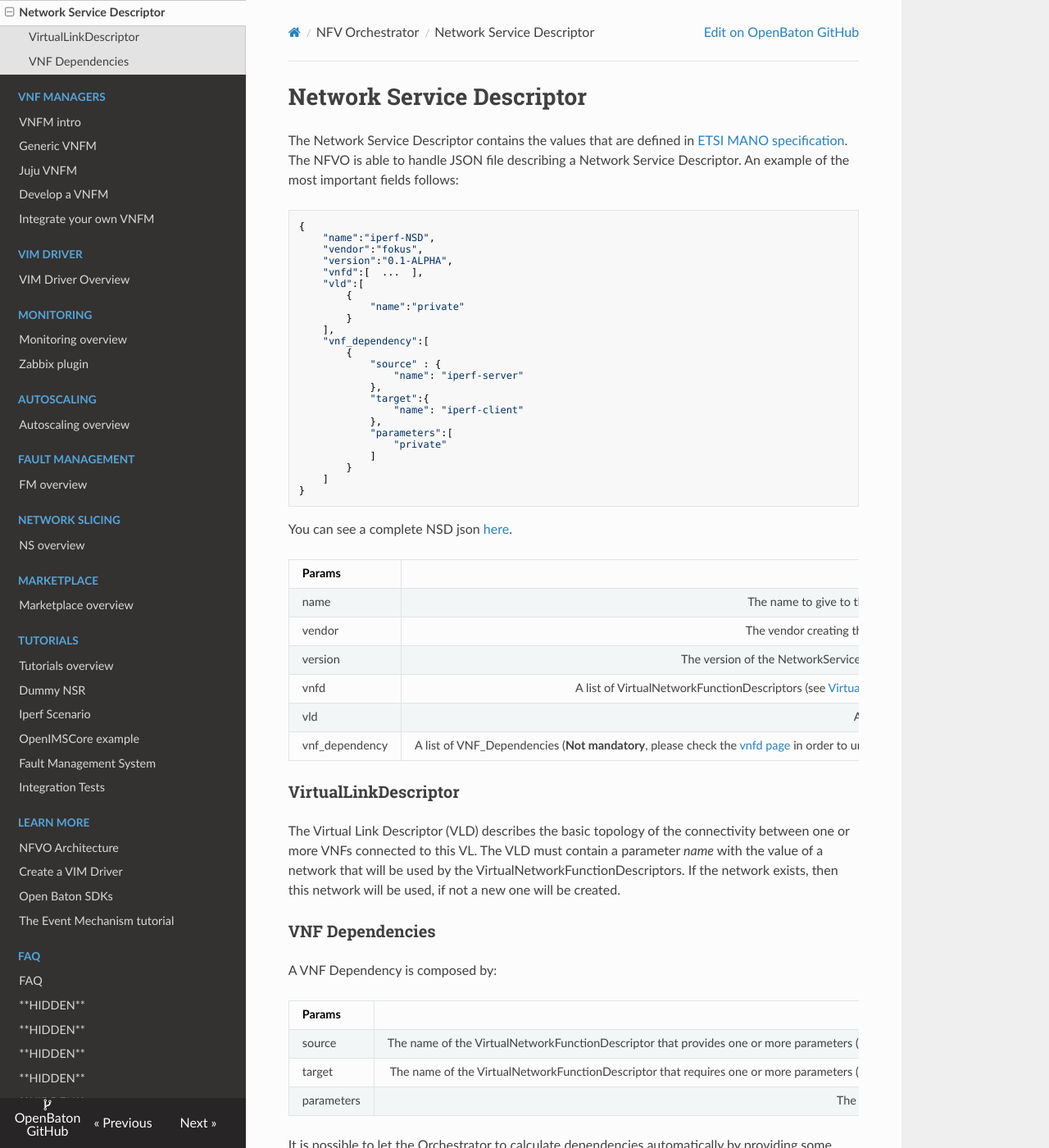
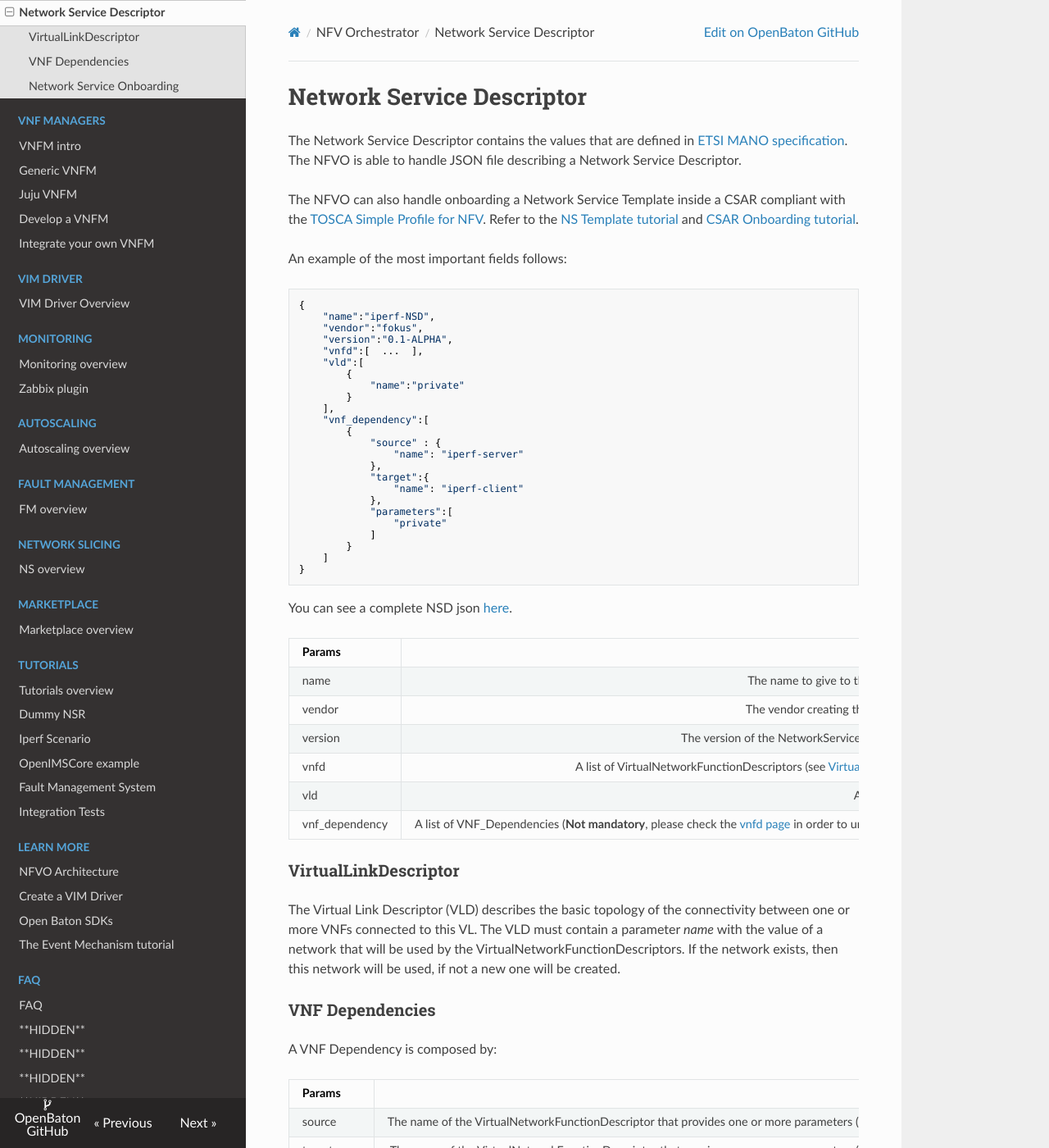
Before and after one commit to openbaton/docs, an MkDocs documentation site: the page built from docs/ns-descriptor.md, in a window 1280 px wide and 1400 px high. Shown: the whole window at 82% size. Built offline with MkDocs 1.6.1, drawn with Linux system fonts in a browser that asks for light colours; nearby versions of some CDN libraries; old or Windows-style settings are respelled for this version of MkDocs; some of the changed text lies outside the part shown.

Commit message:
imp: update doc

````diff
--- a/docs/ns-descriptor.md
+++ b/docs/ns-descriptor.md
@@ -1,6 +1,10 @@
 # Network Service Descriptor
 
-The Network Service Descriptor contains the values that are defined in [ETSI MANO specification][nfv-mano]. The NFVO is able to handle JSON file describing a Network Service Descriptor. An example of the most important fields follows:
+The Network Service Descriptor contains the values that are defined in [ETSI MANO specification][nfv-mano]. The NFVO is able to handle JSON file describing a Network Service Descriptor.
+
+The NFVO can also handle onboarding a Network Service Template inside a CSAR compliant with the [TOSCA Simple Profile for NFV][tosca]. Refer to the [NS Template tutorial][ns-template] and [CSAR Onboarding tutorial][csar-onboard].
+
+ An example of the most important fields follows:
 
 ```
 {
@@ -58,6 +62,10 @@
 
 It is possible to let the Orchestrator to calculate dependencies automatically by providing some parameters in the VNF Descriptor part. Please check the [VNF Descriptor page](vnf-descriptor)
 
+### Network Service Onboarding
+
+After saving the NSD as json you could easily upload it via the [Dashboard][dashboard] or the [Command Line Interface][cli].
+
 <!---
 References
 -->
@@ -67,6 +75,11 @@
 [vnf-parameters]:vnf-parameters
 [nfv-mano]: http://www.etsi.org/deliver/etsi_gs/NFV-MAN/001_099/001/01.01.01_60/gs_NFV-MAN001v010101p.pdf
 [nsd-iperf]:nsd-json-example.md
+[tosca]:http://docs.oasis-open.org/tosca/tosca-nfv/v1.0/csd03/tosca-nfv-v1.0-csd03.pdf
+[csar-onboard]:tosca-CSAR-onboarding
+[ns-template]:tosca-nsd
+[dashboard]:nfvo-how-to-use-gui
+[cli]:nfvo-how-to-use-cli
 
 <!---
 Script for open external links in a new tab
````
Also changed, not shown: docs/vnf-package.md (+3 -2 lines).
